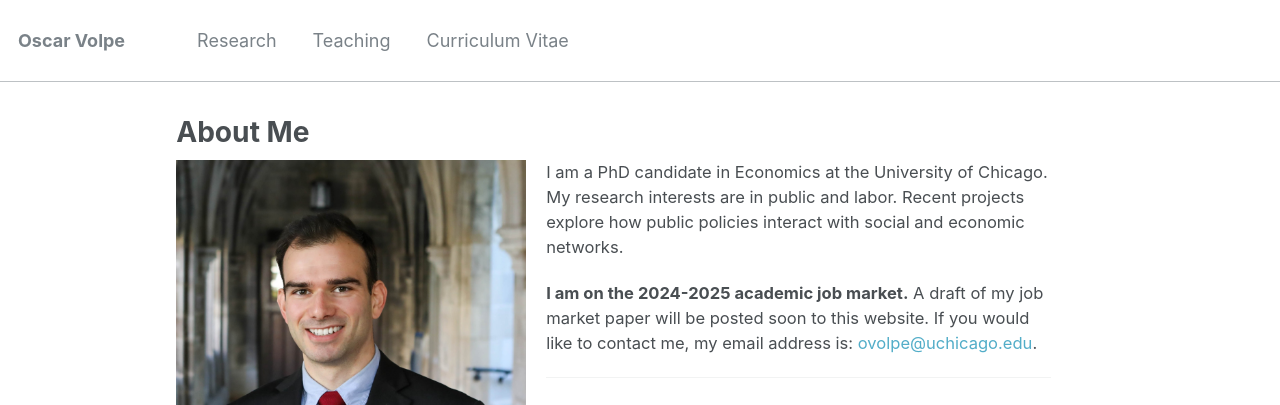
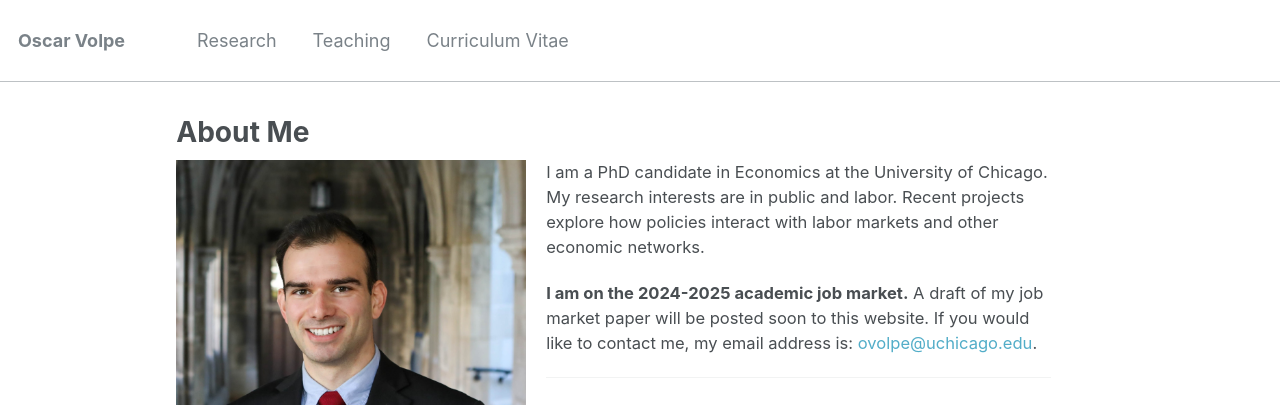
Before and after one commit to ovolpe/ovolpe.github.io, a Jekyll site: the page built from _pages/about.md, in a window 1280 px wide. Shown: the top 405 px of the page. Built offline with Jekyll 4.4.1, drawn with Linux system fonts in a browser that asks for light colours.

Commit message:
Update about.md

```diff
--- a/_pages/about.md
+++ b/_pages/about.md
@@ -8,7 +8,7 @@ redirect_from:
   - /about.html
 ---
 
-<img class="img-responsive" style="float: left; margin: 0px 20px 20px 0px;" src="/files/headshot.jpg" width="350">I am a PhD candidate in Economics at the University of Chicago. My research interests are in public and labor. Recent projects explore how public policies interact with social and economic networks.
+<img class="img-responsive" style="float: left; margin: 0px 20px 20px 0px;" src="/files/headshot.jpg" width="350">I am a PhD candidate in Economics at the University of Chicago. My research interests are in public and labor. Recent projects explore how policies interact with labor markets and other economic networks.
 
 **I am on the 2024-2025 academic job market.** A draft of my job market paper will be posted soon to this website. If you would like to contact me, my email address is: <a href="mailto:ovolpe@uchicago.edu">ovolpe@uchicago.edu</a>.
 
```
